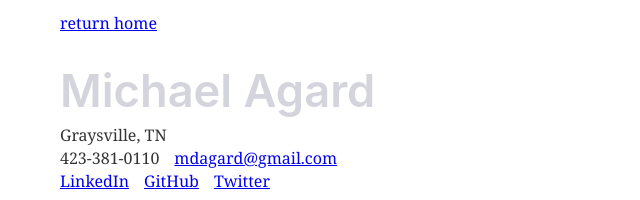
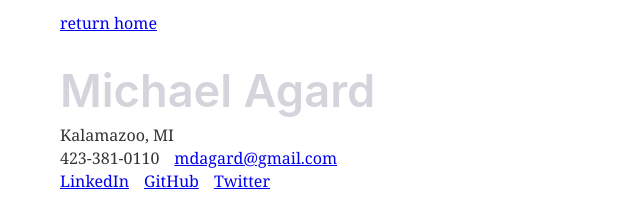
Before and after one commit to michaelagard/dev-blog, a Gatsby site: page /resume in a window 1280 px wide. Shown: the top 200 px of the page, 319-959 px from the left. Built offline with nearby package versions, Linux system fonts and the light colour scheme; Gatsby itself is replaced by a stand-in of ours; some packages are replaced by stand-ins of ours; what typography-theme-github would draw is missing.

Commit message:
update location

```diff
--- a/src/pages/resume.js
+++ b/src/pages/resume.js
@@ -14,7 +14,7 @@ class Resume extends React.Component {
             <ResumeName>Michael Agard</ResumeName>
 
             <ResumeContact>
-              <ResumeContactItem>Graysville, TN</ResumeContactItem>
+              <ResumeContactItem>Kalamazoo, MI</ResumeContactItem>
             </ResumeContact>
 
             <ResumeContact>
```
